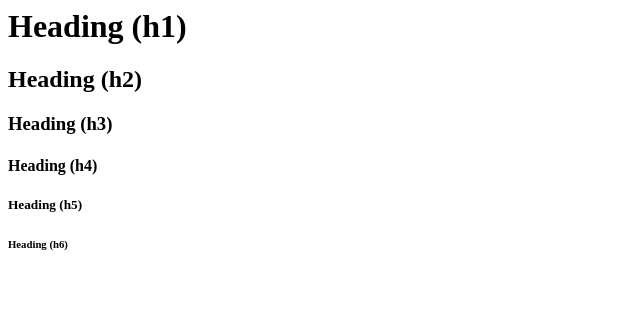
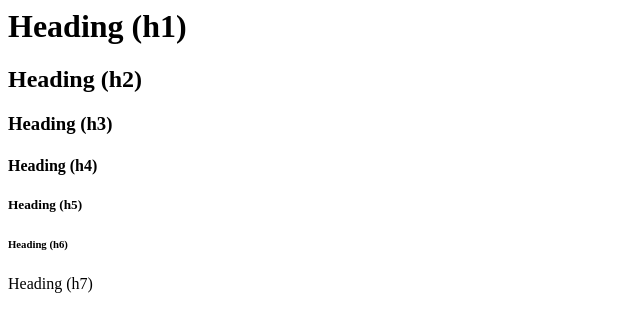
Before and after one commit to TeaaMai/Actividades, a plain HTML site: page index.html in a window 1280 px wide. Shown: the whole page, without its empty margins (0-640 px from the left). Drawn offline with Linux system fonts and the light colour scheme.

Commit message:
Update index.html

```diff
--- a/index.html
+++ b/index.html
@@ -9,6 +9,7 @@
         <h4>Heading (h4)</h4>
         <h5>Heading (h5)</h5>
         <h6>Heading (h6)</h6>
+        <h7>Heading (h7)</h7>
     </body>
 
 </html>
```
